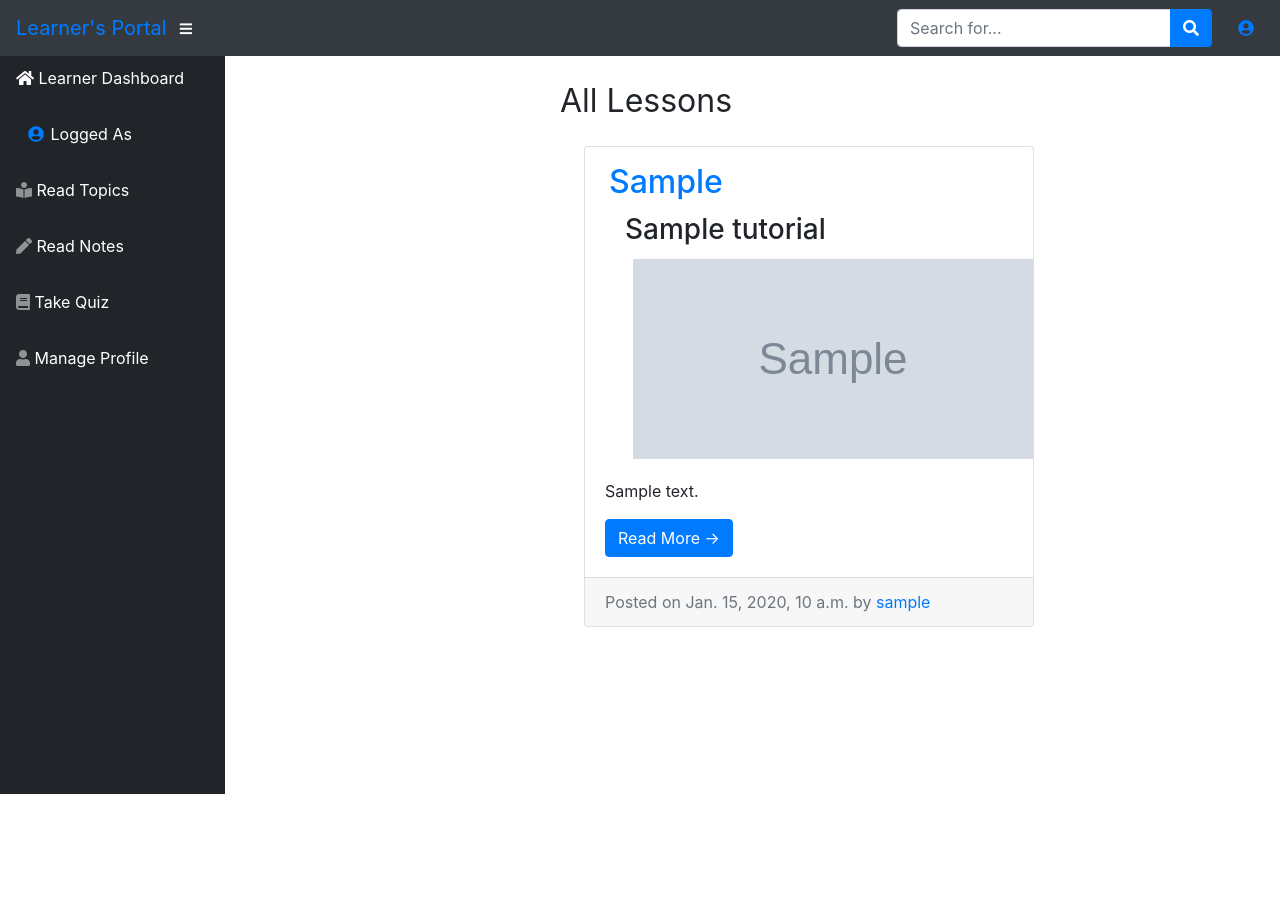
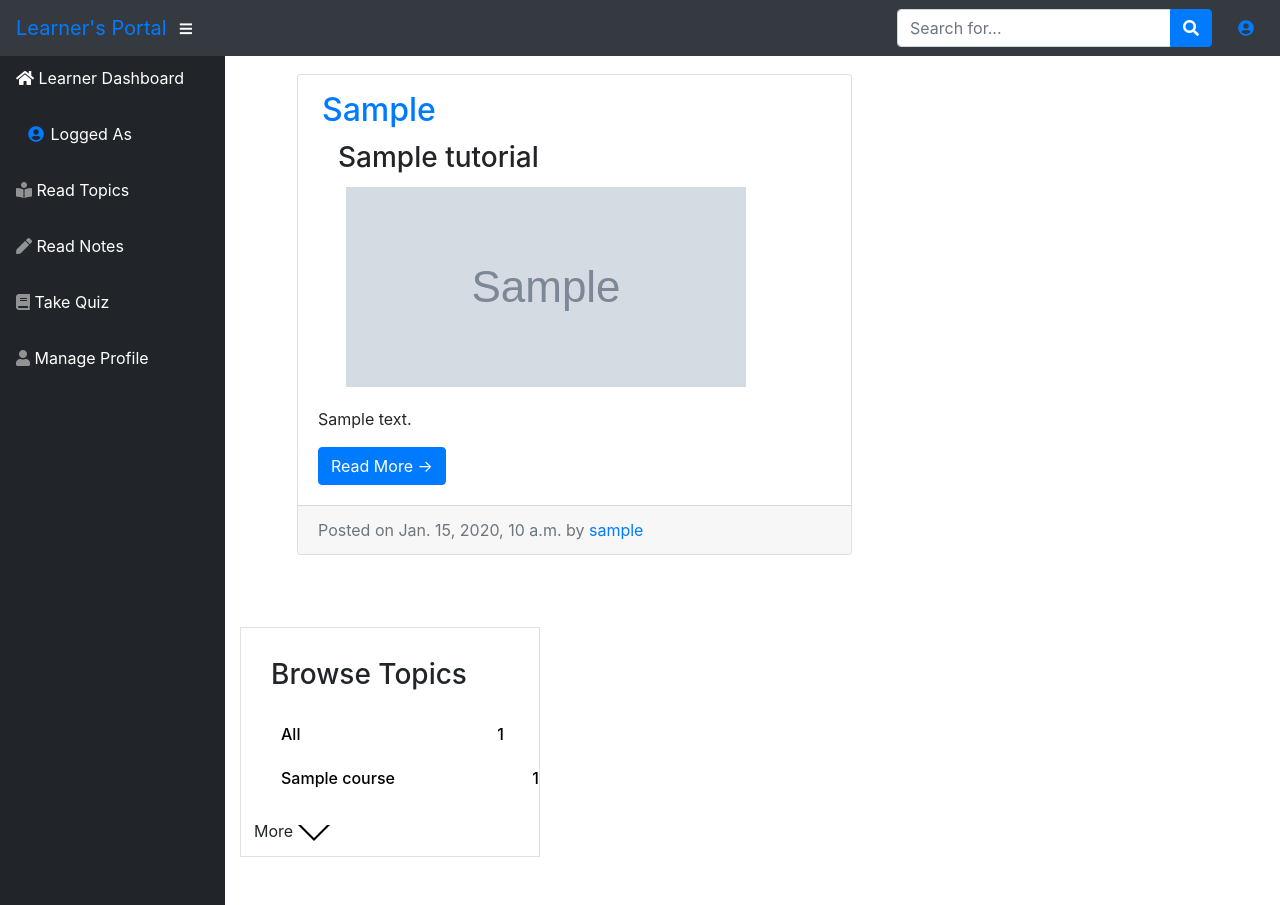
Before and after one commit to KnightDeluxe12/Python-E-Learning-System, a Django app: template elearn/templates/dashboard/learner/list_tutorial.html in a window 1280 px wide. Before the commit the page ends 794 px from the top, so only its background shows below. Run offline with Django 3.2, Linux system fonts and the light colour scheme; the template is opened without the code that fills it: most values are stand-ins (such as "Sample title", 1, 10 or a date in 2020); grey boxes marked "Sample" are stand-in pictures; some libraries are stand-ins or nearby versions.

Commit message:
list_tutorial updates with changes in views.py def list_tutorial

```diff
--- a/elearn/templates/dashboard/learner/list_tutorial.html
+++ b/elearn/templates/dashboard/learner/list_tutorial.html
@@ -5,24 +5,45 @@
 {% load static %}
 {% block body %}
 <style>
+
+
     img {
         width:400px;
         height:200px;
         object-fit: cover;
     }
+    .column1
+    {
+        {#float:right;#}
+        position: sticky;
+        top: 0px;
+        margin-left: 15px;
+    }
+    .topics__list {
+      list-style: none;
+    }
+
+    .topics__list li a {
+      display: flex;
+      justify-content: space-between;
+      margin-bottom: 20px;
+      font-weight: 500;
+      color: #000000;
+      transition: all 0.3s ease-in-out;
+    }
+
+    .topics__list li a.active,
+    .topics__list li a:hover {
+      color: #000000;
+    }
+
 </style>
-      <!-- Blog Entries Column -->
-      <div class="col-md-auto" style="left: 25%;">
-            <h1 class="my-4">
-                <small>All Lessons</small>
-            </h1>
+      <div class="row" style="left: 25%;">
+          <div class="col-md-8 ml-5 mr-3">
                 {% for tutorial in tutorials %}
-
                     <h1 class="my-4">
                       <small></small>
                     </h1>
-
-            <!-- Blog Post -->
                     <div class="card mb-4 ml-4">
                       <div class="ml-4">
                           <h2 class="card-title text-primary mt-3">{{ tutorial.course.get_html_badge }}</h2>
@@ -44,11 +65,7 @@
                         <a href="#">{{ tutorial.user.username }}</a>
                       </div>
                     </div>
-
-
                 {% endfor %}
-
-
                 {% if is_paginated %}
                 <!-- Pagination -->
                 <ul class="pagination justify-content-center mb-4">
@@ -65,6 +82,33 @@
                    {% endif %}
                 </ul>
                 {% endif %}
+            </div>
+          <div class="col sticky-top my-5 column1">
+                <div style="width: 300px; background-clip: border-box;border: 1px solid rgba(0, 0, 0, 0.125);">
+                <div class="topics__header">
+                    <h3 style="margin-bottom:30px; margin-left:30px; padding-top: 30px">Browse Topics</h3>
+                </div>
+                <ul class="topics__list">
+                    <li>
+                        <a href="{% url 'home' %}" class="active">All <span style="padding-right: 35px;">{{courses.count}}</span></a>
+                    </li>
+                    {% for course in courses %}
+                    <li>
+{#                        <a href="{% url 'home' %}?q={{topic.name}}">{{topic.name}}<span>{{topic.room_set.all.count}}</span></a>#}
+                          <a href="{% url 'home' %}">{{course.name}}<span>{{course.room_set.all.count}}</span></a>
+                    </li>
+                    {% endfor %}
+                </ul>
+                <a class="btn btn--link" href="{% url 'home' %}">
+                    More
+                    <svg version="1.1" xmlns="http://www.w3.org/2000/svg" width="32" height="32" viewBox="0 0 32 32">
+                        <title>chevron-down</title>
+                        <path d="M16 21l-13-13h-3l16 16 16-16h-3l-13 13z"></path>
+                    </svg>
+                </a>
+            </div>
+           </div>
+{#      end#}
 
       </div>
 {% endblock %}
--- a/elearn/views.py
+++ b/elearn/views.py
@@ -680,7 +680,8 @@ class LearnerSignUpView(CreateView):
 
 def ltutorial(request):
     tutorials = Tutorial.objects.all().order_by('-created_at')
-    tutorials = {'tutorials': tutorials}
+    courses = Course.objects.all()
+    tutorials = {'tutorials': tutorials, 'courses': courses}
     return render(request, 'dashboard/learner/list_tutorial.html', tutorials)
 
 
```
Lines whose indentation alone changed are shown as unchanged.
